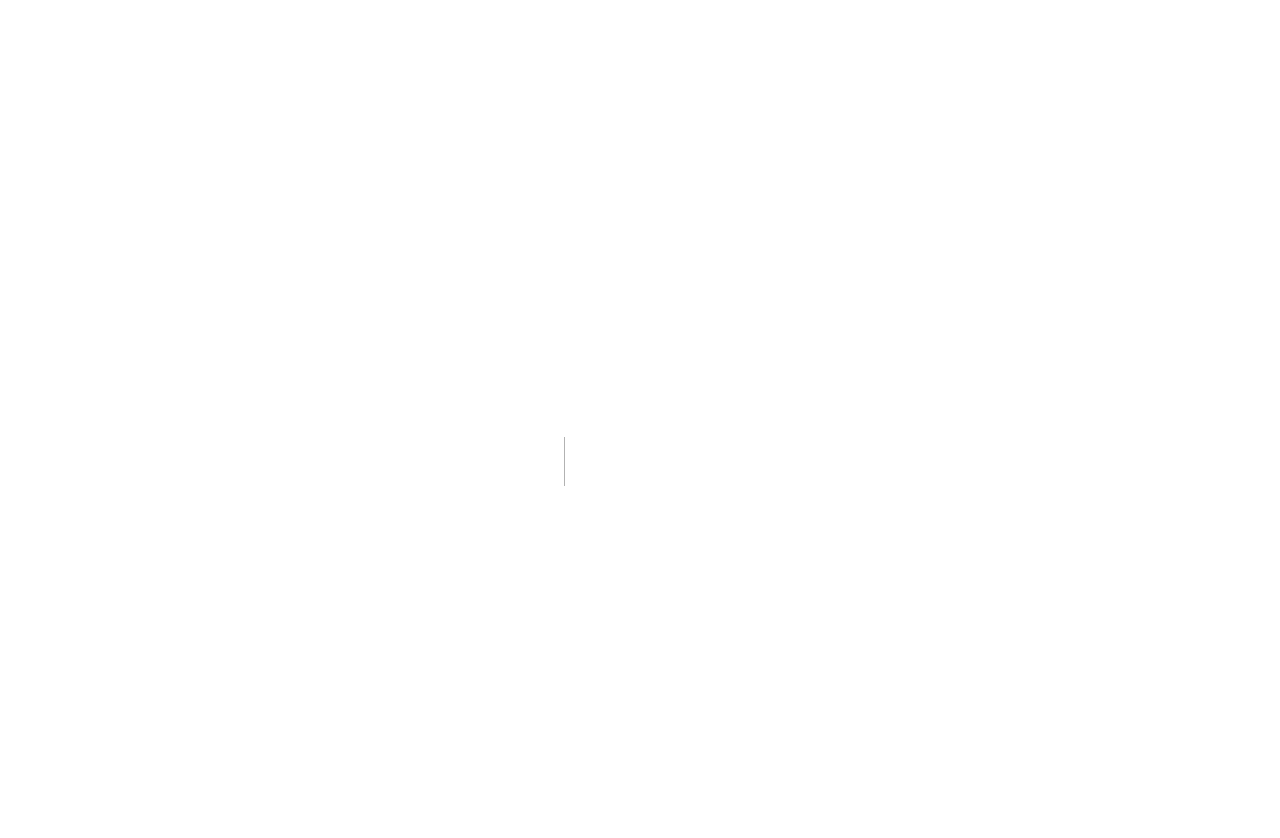
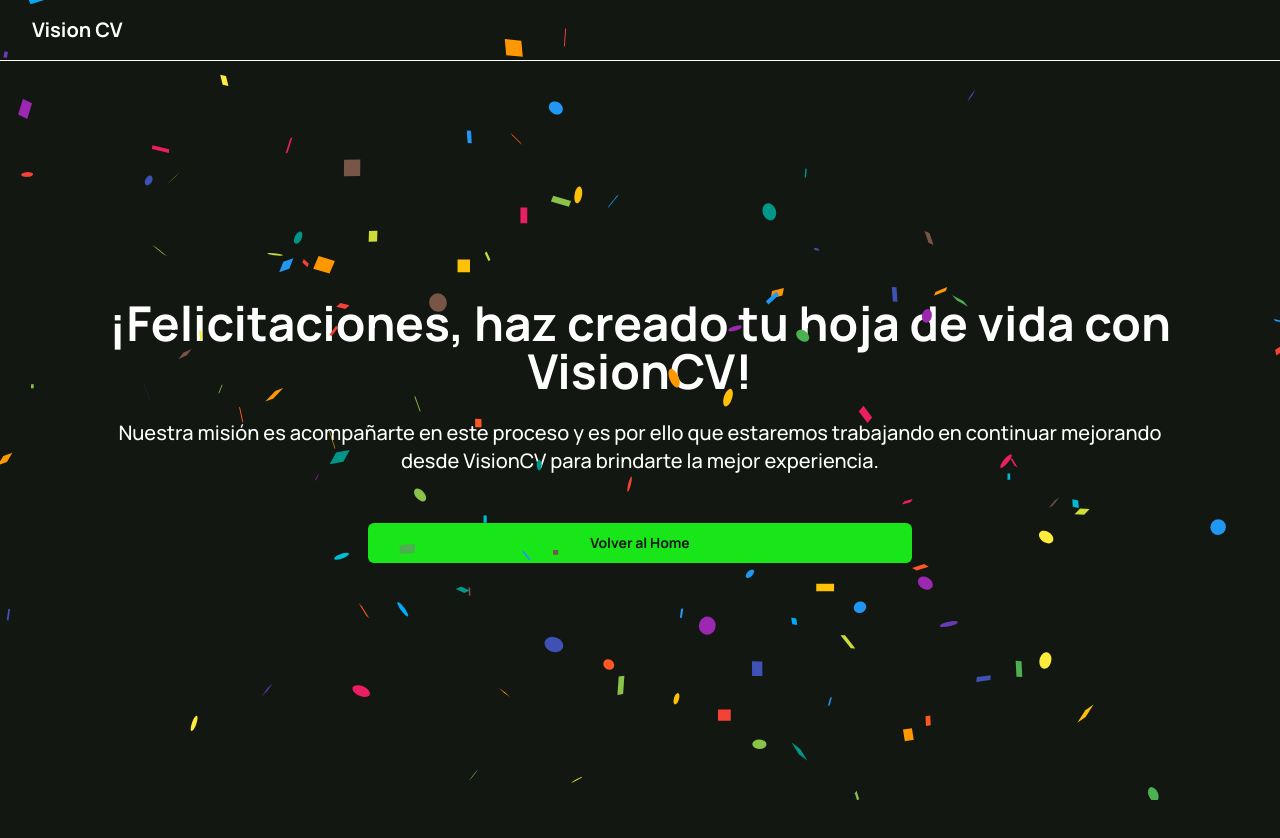
Before and after one commit to miguelcg02/visioncv-frontend, a Next.js app: page /success in a window 1280 px wide. Before the commit this address had no page. Shown: the top 838 px of the page. After the commit the page ends 800 px from the top, so only its background shows below. Built offline with nearby package versions, Linux system fonts and the light colour scheme.

Commit message:
feat: add success view with confeti and speech

```diff
--- a/package.json
+++ b/package.json
@@ -33,8 +33,10 @@
     "prettier": "^3.3.3",
     "prettier-plugin-tailwindcss": "^0.6.6",
     "react": "^18",
+    "react-confetti": "^6.1.0",
     "react-dom": "^18",
     "react-hook-form": "^7.53.0",
+    "react-use": "^17.5.1",
     "tailwind-merge": "^2.5.2",
     "tailwindcss-animate": "^1.0.7",
     "zod": "^3.23.8"
--- a/src/app/interview/_stages/success-stage.tsx
+++ /dev/null
@@ -1,5 +0,0 @@
-const SuccessStage = () => {
-  return <div>SuccessStage</div>;
-};
-
-export default SuccessStage;
--- a/src/app/interview/page.tsx
+++ b/src/app/interview/page.tsx
@@ -1,6 +1,7 @@
 'use client';
 
 import { useState } from 'react';
+import { useRouter } from 'next/navigation';
 import { z } from 'zod';
 import { zodResolver } from '@hookform/resolvers/zod';
 import { useForm } from 'react-hook-form';
@@ -11,17 +12,17 @@
 
 import ContactDetailsStage from './_stages/contact-details-stage';
 import ExperienceStage from './_stages/experience-stage';
-import SuccessStage from './_stages/success-stage';
 
 /* eslint-disable no-unused-vars, no-shadow */
 enum InterviewStageEnum {
   CONTACT_DETAILS,
   EXPERIENCE,
-  SUCCESS,
 }
 
 const InterviewPage = () => {
   const [stage, setStage] = useState<InterviewStageEnum>(InterviewStageEnum.CONTACT_DETAILS);
+
+  const router = useRouter();
 
   const form = useForm<z.infer<typeof interviewSchema>>({
     resolver: zodResolver(interviewSchema),
@@ -55,7 +56,6 @@
       }
 
       const data = await response.json();
-      // console.log('response data:', data);
 
       if (data.cv_path) {
         const fileUrl = `http://localhost:8000/${data.cv_path.replace(/^\.\//, '')}`;
@@ -77,7 +77,7 @@
         a.remove();
         window.URL.revokeObjectURL(url);
 
-        setStage(InterviewStageEnum.SUCCESS);
+        router.push('/success');
       } else {
         // console.error('Ruta del CV no proporcionada por el servidor');
       }
@@ -99,9 +99,6 @@
             onSubmit={form.handleSubmit(onSubmit)}
           />
         );
-
-      case InterviewStageEnum.SUCCESS:
-        return <SuccessStage />;
 
       default:
         return null;
--- /dev/null
+++ b/src/app/success/page.tsx
@@ -0,0 +1,53 @@
+'use client';
+
+import Link from 'next/link';
+import { useWindowSize } from 'react-use';
+import Confetti from 'react-confetti';
+import { useEffect, useState, useRef } from 'react';
+
+import { Button } from '@/components/ui/button';
+import { useTextToSpeechContext } from '@/context/TextToSpeechProvider';
+
+const SuccessStage = () => {
+  const { width, height } = useWindowSize();
+  const [isClient, setIsClient] = useState(false);
+  const spokenRef = useRef(false);
+
+  const { speak } = useTextToSpeechContext();
+
+  useEffect(() => {
+    setIsClient(true);
+    if (!spokenRef.current) {
+      speak(`¡Felicitaciones, haz creado tu hoja de vida con VisionCB!
+        Nuestra misión es acompañarte en este proceso y es por ello que
+        estaremos trabajando en continuar mejorando desde VisionCB
+        para brindarte la mejor experiencia.`);
+      spokenRef.current = true;
+    }
+  }, [speak]);
+
+  return (
+    <div className='flex w-full flex-col'>
+      {isClient && <Confetti width={width} height={height} numberOfPieces={500} recycle={false} />}
+      <div className='min-h flex min-h-screen-minus-nav flex-col items-center justify-center gap-12 p-12 text-center md:p-24'>
+        <div className='flex flex-col gap-6'>
+          <div>
+            <h1 className='text-5xl font-bold'>¡Felicitaciones, haz creado tu hoja de vida con VisionCV!</h1>
+          </div>
+          <p className='text-xl font-medium'>
+            Nuestra misión es acompañarte en este proceso y es por ello que estaremos trabajando en continuar mejorando
+            desde VisionCV para brindarte la mejor experiencia.
+          </p>
+        </div>
+
+        <div className='w-full'>
+          <Link href='/'>
+            <Button className='w-1/2 font-bold'>Volver al Home</Button>
+          </Link>
+        </div>
+      </div>
+    </div>
+  );
+};
+
+export default SuccessStage;
```
Also changed, not shown: 1 other file (tests, documents, lock files or other folders).
